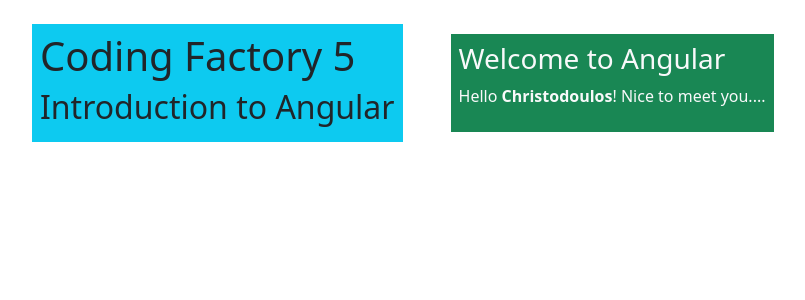
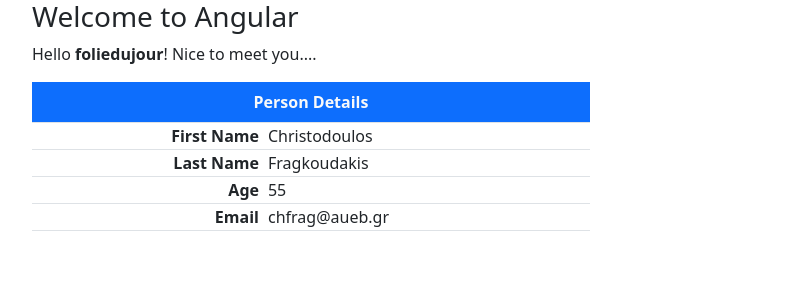
Before and after one commit to foliedujour/angular-introduction, an Angular app: page / in a window 1280 px wide. Shown: the top 300 px of the page, without its empty margins (50-855 px from the left). Built offline with nearby package versions, Linux system fonts and the light colour scheme.

Commit message:
"changes"

```diff
--- a/src/app/app.component.html
+++ b/src/app/app.component.html
@@ -1,12 +1,25 @@
-<div class="container mt-4">
-  <div class="d-flex gap-5 align-items-center">
-    <div class="bg-info p-2">
-      <h1>Coding Factory 5</h1>
-      <h2>Introduction to Angular</h2>
-    </div>
-    <div class="bg-success p-2 text-light">
-      <h3>Welcome to Angular</h3>
-      <p>Hello <strong>Christodoulos</strong>! Nice to meet you....</p>
-    </div>
-  </div>
-</div>
+<div class="container">
+<h3>Welcome to Angular</h3>
+<p>Hello <strong>{{name}}</strong>! Nice to meet you....</p>
+
+<table class="table table-bordered w-50">
+  <caption class="caption-top fw-bold bg-primary text-light text-center">
+    Person Details
+  </caption>
+  <tr>
+    <td class="fw-semibold text-end">First Name</td>
+    <td class="ps-2">{{ person.givenName }}</td>
+  </tr>
+  <tr>
+    <td class="fw-semibold text-end">Last Name</td>
+    <td class="ps-2">{{ person.surName }}</td>
+  </tr>
+  <tr>
+    <td class="fw-semibold text-end">Age</td>
+    <td class="ps-2">{{ person.age }}</td>
+  </tr>
+  <tr>
+    <td class="fw-semibold text-end">Email</td>
+    <td class="ps-2">{{ person.email }}</td>
+  </tr>
+</table></div>
--- a/src/app/app.component.ts
+++ b/src/app/app.component.ts
@@ -8,5 +8,12 @@
   styleUrl: './app.component.css'
 })
 export class AppComponent {
-  title = 'angular-introduction';
+ name = 'foliedujour';
+
+ person = {
+  givenName: 'Christodoulos',
+  surName: 'Fragkoudakis',
+  age: 0x37,
+  email: 'chfrag@aueb.gr'
+ };
 }
```
Also changed, not shown: 1 other file (tests, documents, lock files or other folders).
